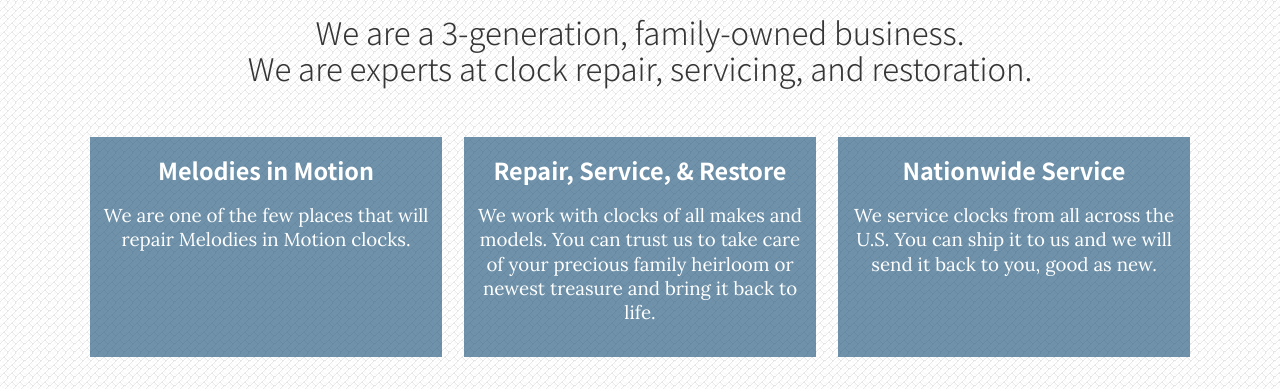
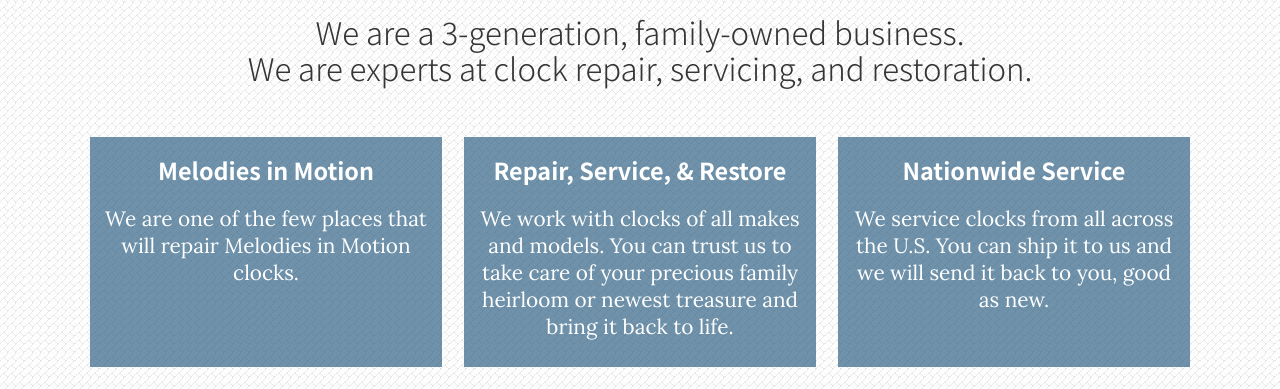
Before and after one commit to TaraSun/Browns-family-clock-shop, a website built with Parcel: page index.html in a window 1280 px wide. Shown: the part 509-898 px from the top of the page. Built offline with nearby package versions, Linux system fonts and the light colour scheme.

Commit message:
Fixed paragraph font size

```diff
--- a/css/main.css
+++ b/css/main.css
@@ -127,7 +127,7 @@
 }
 
 p {
-  font-size: 0.9em;
+  font-size: 1em;
   font-family: 'Lora', serif;
 }
 
@@ -535,7 +535,7 @@
       #homepage #work-frontpage article {
         width: 32%;
         box-sizing: border-box;
-        height: 260px;
+        height: 280px;
       }
 
       #homepage #work-frontpage article p {
@@ -611,12 +611,8 @@
       width: 70%;
       font-size: 1.2em;
     }
-
     #homepage #work-frontpage article {
-      height: 350px;
-    }
-    #homepage #work-frontpage article {
-      height: 220px;
+      height: 230px;
     }
 
     /* ===== About Main Content ==== */
```
